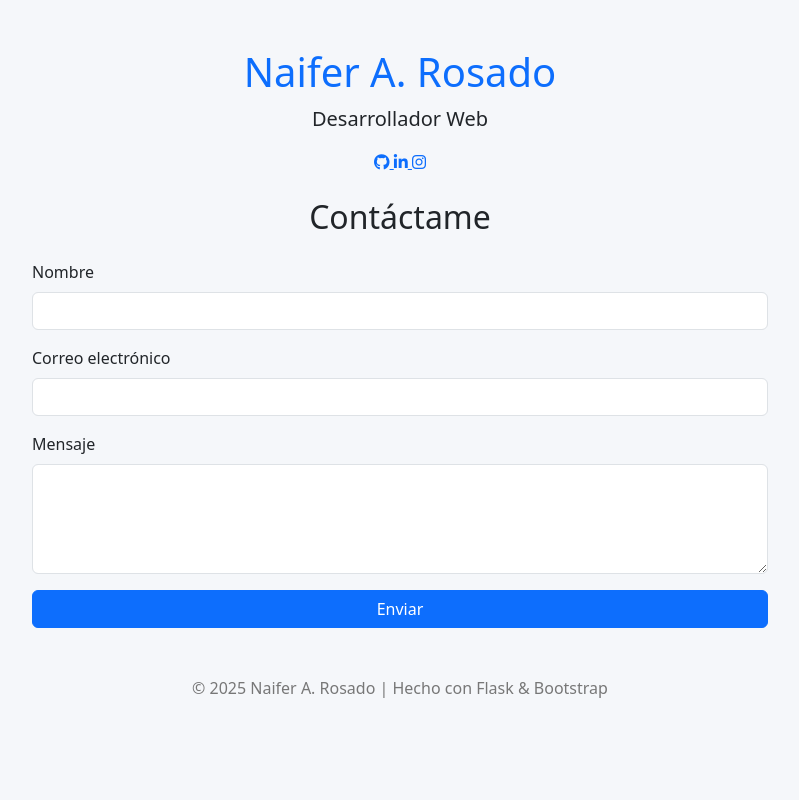
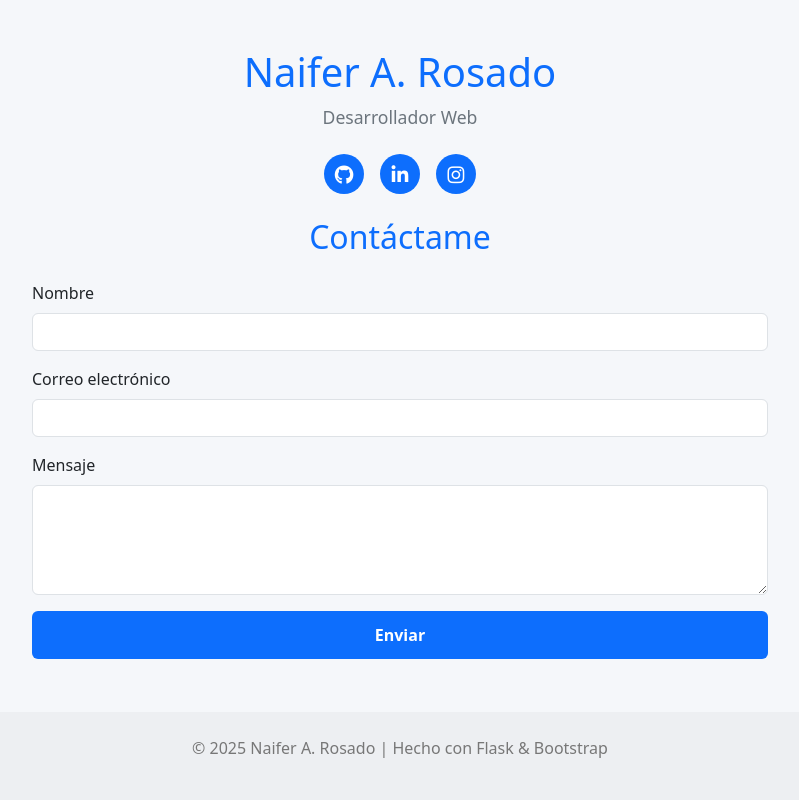
Before and after one commit to naiferrosado/contacto-flask, a Flask app: page / in a window 1280 px wide. Shown: the whole page, without its empty margins (240-1039 px from the left). Run offline with Flask 3, Linux system fonts and the light colour scheme.

Commit message:
Modificar css

```diff
--- a/static/style.css
+++ b/static/style.css
@@ -1,11 +1,93 @@
 body {
   background-color: #f5f7fa;
+  min-height: 100vh;
+  display: flex;
+  flex-direction: column;
+}
+
+.container {
+  flex: 1;
 }
 
 h1 {
   color: #0d6efd;
+  margin-bottom: 0.5rem;
+}
+
+h2 {
+  color: #0d6efd;
+}
+
+.lead {
+  color: #6c757d;
+  font-size: 1.1rem;
+}
+
+.social-links {
+  display: flex;
+  justify-content: center;
+  gap: 1rem;
+  margin: 1.5rem 0;
+}
+
+.social-icon {
+  display: inline-flex;
+  align-items: center;
+  justify-content: center;
+  width: 40px;
+  height: 40px;
+  border-radius: 50%;
+  background: #0d6efd;
+  color: white;
+  font-size: 1.2rem;
+  transition: all 0.3s ease;
+  text-decoration: none;
+}
+
+.social-icon:hover {
+  transform: translateY(-3px);
+  box-shadow: 0 5px 15px rgba(0, 0, 0, 0.2);
+}
+
+.social-icon.github:hover {
+  background: #333;
+}
+
+.social-icon.linkedin:hover {
+  background: #0077b5;
+}
+
+.social-icon.instagram:hover {
+  background: #e4405f;
+}
+
+.btn-primary {
+  background-color: #0d6efd;
+  border: none;
+  padding: 0.75rem;
+  font-weight: 600;
+  transition: all 0.3s ease;
+}
+
+.btn-primary:hover {
+  background-color: #0b5ed7;
+  transform: translateY(-2px);
+  box-shadow: 0 5px 15px rgba(13, 110, 253, 0.4);
 }
 
 footer {
   color: #777;
+  background-color: rgba(0, 0, 0, 0.03);
+  padding: 1.5rem;
+  margin-top: auto;
 }
+
+.form-control:focus {
+  border-color: #0d6efd;
+  box-shadow: 0 0 0 0.25rem rgba(13, 110, 253, 0.25);
+}
+
+.alert {
+  border-radius: 8px;
+  border: none;
+}
```
